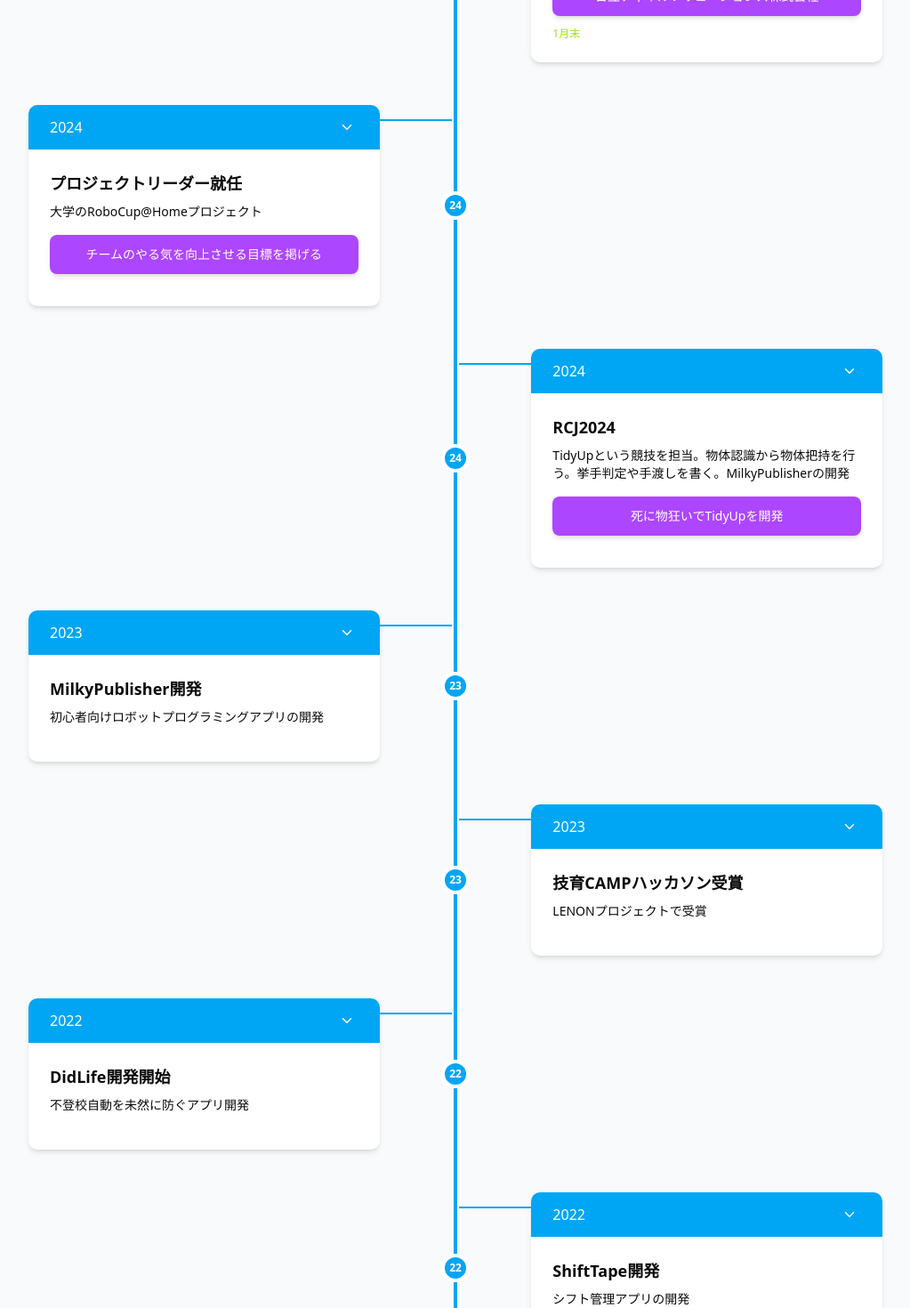
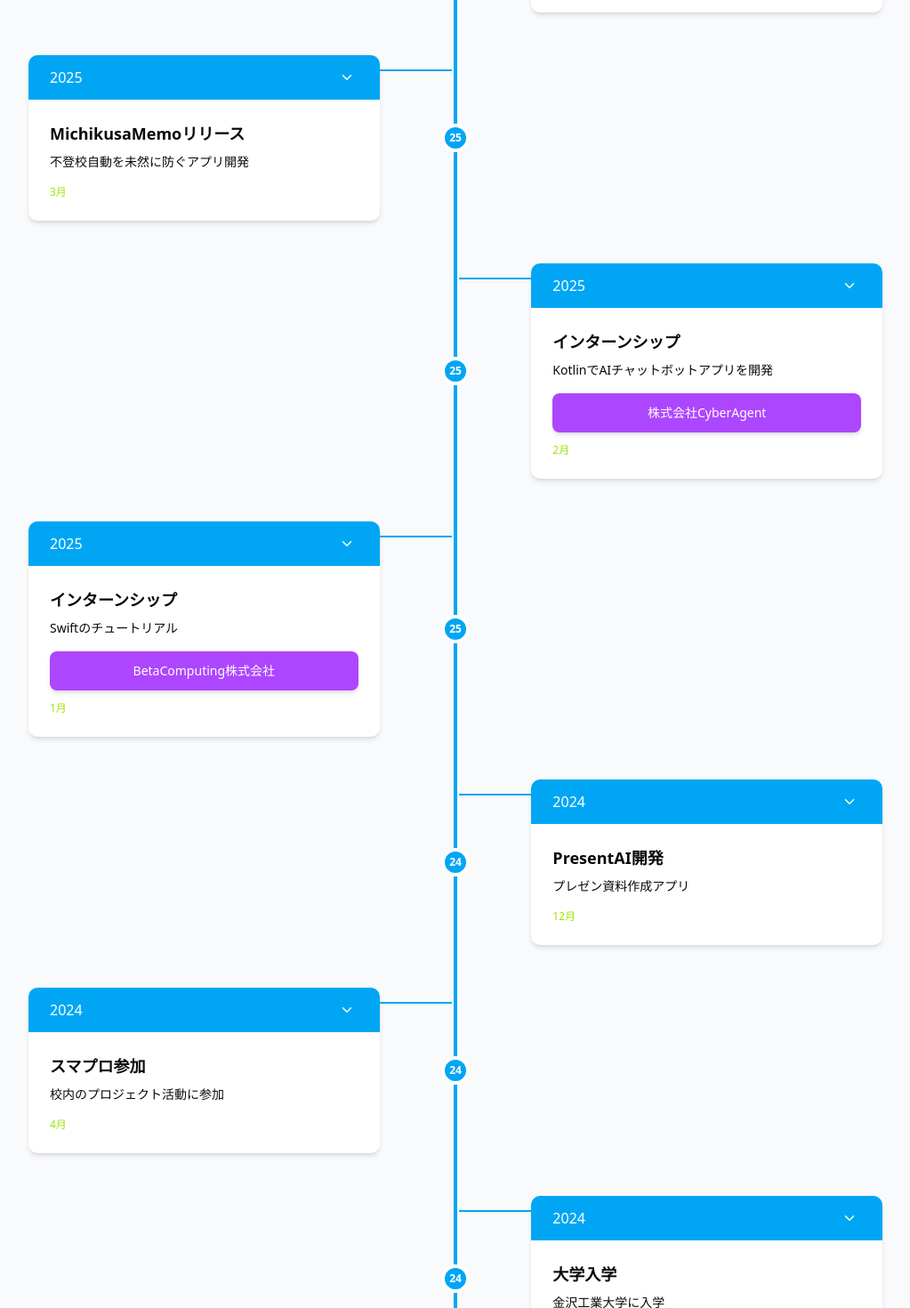
Before and after one commit to ko-tarou/my-portfolio, a Next.js app: page / in a window 1280 px wide. Shown: the part 2020-3490 px from the top of the page at 89% size, without its empty margins (128-1151 px from the left). Built offline with nearby package versions, Linux system fonts and the light colour scheme.

Commit message:
add 内容完成 ・SNSに飛ばすようにした ・内容書き換えた
・あとは色だけ

```diff
--- a/src/app/page.tsx
+++ b/src/app/page.tsx
@@ -58,7 +58,7 @@ const projects: Project[] = [
     title: "DevTree",
     desc: "エンジニア志望向けスキルツリーアプリ",
     details:
-      "エンジニアが自分に足りてない知識を把握するためのスキルツリーアプリです。2年生になる直前に、新入生たちに向けて開発しました。技育キャンプハッカソンで受賞しました。",
+      "エンジニアが自分に足りてない知識を把握するためのスキルツリーアプリです。2年生になる直前に、新入生たちに向けて開発しました。",
     technologies: ["Android", "Kotlin", "JetpackCompose", "Room"],
   },
   {
@@ -76,65 +76,56 @@ export default function Home() {
   const [events, setEvents] = useState<TimelineEvent[]>([
     {
       year: "2025",
+      title: "LogiLink開発開始",
+      description: "KITHackthonで受賞",
+      date: "3月",
+      details:
+        "2024物流問題の解決を目指し、SNS型プラットフォームを開発しました。それぞれをネイティブで開発中です。",
+      isExpanded: false,
+    },
+    {
+      year: "2025",
+      title: "MichikusaMemoリリース",
+      description: "不登校自動を未然に防ぐアプリ開発",
+      date: "3月",
+      details:
+        "位置情報と紐付けて、メモを管理することができるアプリです。SwiftUIで実装し、リリースしました。DBのクラウド化を目指しています。",
+      isExpanded: false,
+    },
+    {
+      year: "2025",
       title: "インターンシップ",
-      description: "ATMとAndroidの接続関連の開発およびテストを行う",
-      organization: "日立チャネルソリューションズ株式会社",
-      date: "1月末",
-      details: "僕のいた部署は環境が最高でした。やる気に満ち溢れていました。",
+      description: "KotlinでAIチャットボットアプリを開発",
+      organization: "株式会社CyberAgent",
+      date: "2月",
+      details: "MVVMやCI/CDなどの技術を学びました。良いメンターさんに巡り会え、とても良い経験になりました。",
+      isExpanded: false,
+    },
+    {
+      year: "2025",
+      title: "インターンシップ",
+      description: "Swiftのチュートリアル",
+      organization: "BetaComputing株式会社",
+      date: "1月",
+      details: "Swiftの基礎を学び、実務のお話を聞くことができました。",
       isExpanded: false,
     },
     {
       year: "2024",
-      title: "プロジェクトリーダー就任",
-      description: "大学のRoboCup@Homeプロジェクト",
-      organization: "チームのやる気を向上させる目標を掲げる",
+      title: "PresentAI開発",
+      description: "プレゼン資料作成アプリ",
+      date: "12月",
+      details:
+        "プレゼン資料を作成する際に、AIが自動でサポートしてくれるアプリです。これを通し、Web開発の基礎を学びました。",
       isExpanded: false,
     },
     {
       year: "2024",
-      title: "RCJ2024",
-      description: "TidyUpという競技を担当。物体認識から物体把持を行う。挙手判定や手渡しを書く。MilkyPublisherの開発",
-      organization: "死に物狂いでTidyUpを開発",
-      isExpanded: false,
-    },
-    {
-      year: "2023",
-      title: "MilkyPublisher開発",
-      description: "初心者向けロボットプログラミングアプリの開発",
+      title: "スマプロ参加",
+      description: "校内のプロジェクト活動に参加",
+      date: "4月",
       details:
-        "プログラミング初心者でも簡単にロボットを制御できるアプリケーションです。ビジュアルプログラミングインターフェースを採用し、ドラッグ＆ドロップで命令を組み立てることができます。",
-      isExpanded: false,
-    },
-    {
-      year: "2023",
-      title: "技育CAMPハッカソン受賞",
-      description: "LENONプロジェクトで受賞",
-      details:
-        "音楽を通じて人々をつなげるプラットフォームで、好みの音楽に基づいてマッチングする機能や、共同プレイリスト作成機能などを実装しました。48時間という限られた時間の中で、チームワークを活かして完成させました。",
-      isExpanded: false,
-    },
-    {
-      year: "2022",
-      title: "DidLife開発開始",
-      description: "不登校自動を未然に防ぐアプリ開発",
-      details:
-        "不登校の兆候を早期に発見し、適切なサポートを提供するためのアプリです。生徒の出席パターン、学校での活動、気分の変化などを分析し、リスクがある場合に教師や保護者に通知します。",
-      isExpanded: false,
-    },
-    {
-      year: "2022",
-      title: "ShiftTape開発",
-      description: "シフト管理アプリの開発",
-      details:
-        "複雑なシフト管理を簡単にするためのアプリです。従業員のスケジュール調整、シフト交換リクエスト、勤務時間の追跡などの機能を提供します。",
-      isExpanded: false,
-    },
-    {
-      year: "2024",
-      title: "おかんに怒られる",
-      description: "全く新しいアラームアプリの開発",
-      details:
-        "従来のアラームとは一線を画す、ユニークなアラームアプリです。目覚まし時計として機能するだけでなく、「おかん」キャラクターが様々なセリフで起床を促します。スヌーズを繰り返すと、だんだん怒り度が増していくという面白い仕掛けも実装しています。",
+        "ここで初めてアプリ開発に触れ、Androidアプリの開発を学びました。チームでの開発やコードレビューなど、エンジニアとしての基礎を学びました。",
       isExpanded: false,
     },
     {
@@ -403,13 +394,15 @@ export default function Home() {
           <p className="text-lg mb-6">お問い合わせはこちらから</p>
           <div className="flex justify-center space-x-6">
             <a
-              href="mailto:example@email.com"
+              href="mailto:akokoa1221@gmail.com"
               className="bg-sky-500 text-white px-6 py-3 rounded-full hover:bg-sky-600 transition shadow-md"
             >
               メールを送る
             </a>
             <a
-              href="#"
+              href="https://x.com/monaka_12"
+              target="_blank"
+              rel="noopener noreferrer"
               className="bg-yellow-400 text-black px-6 py-3 rounded-full hover:bg-yellow-500 transition shadow-md"
             >
               SNSで繋がる
```
